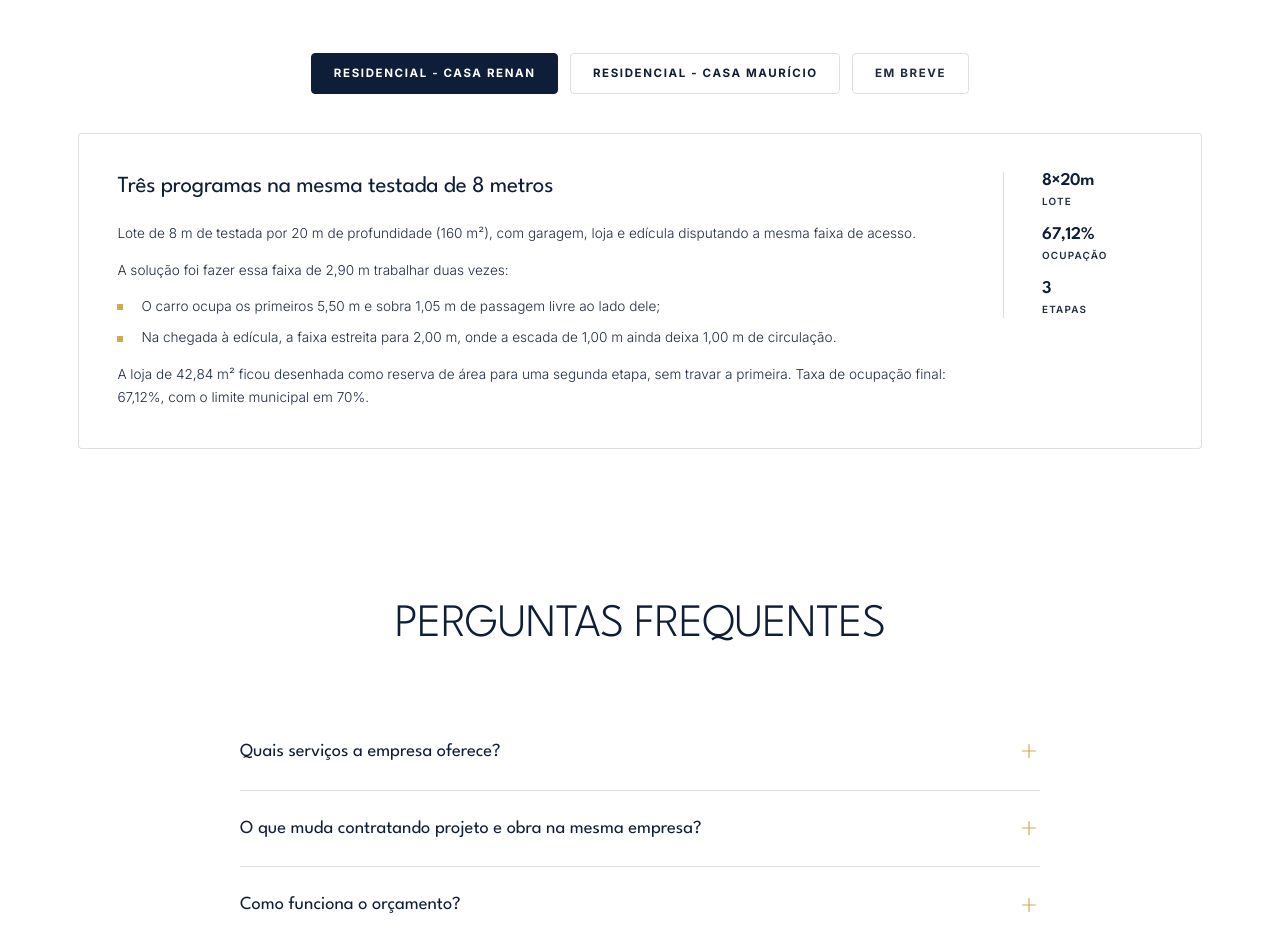
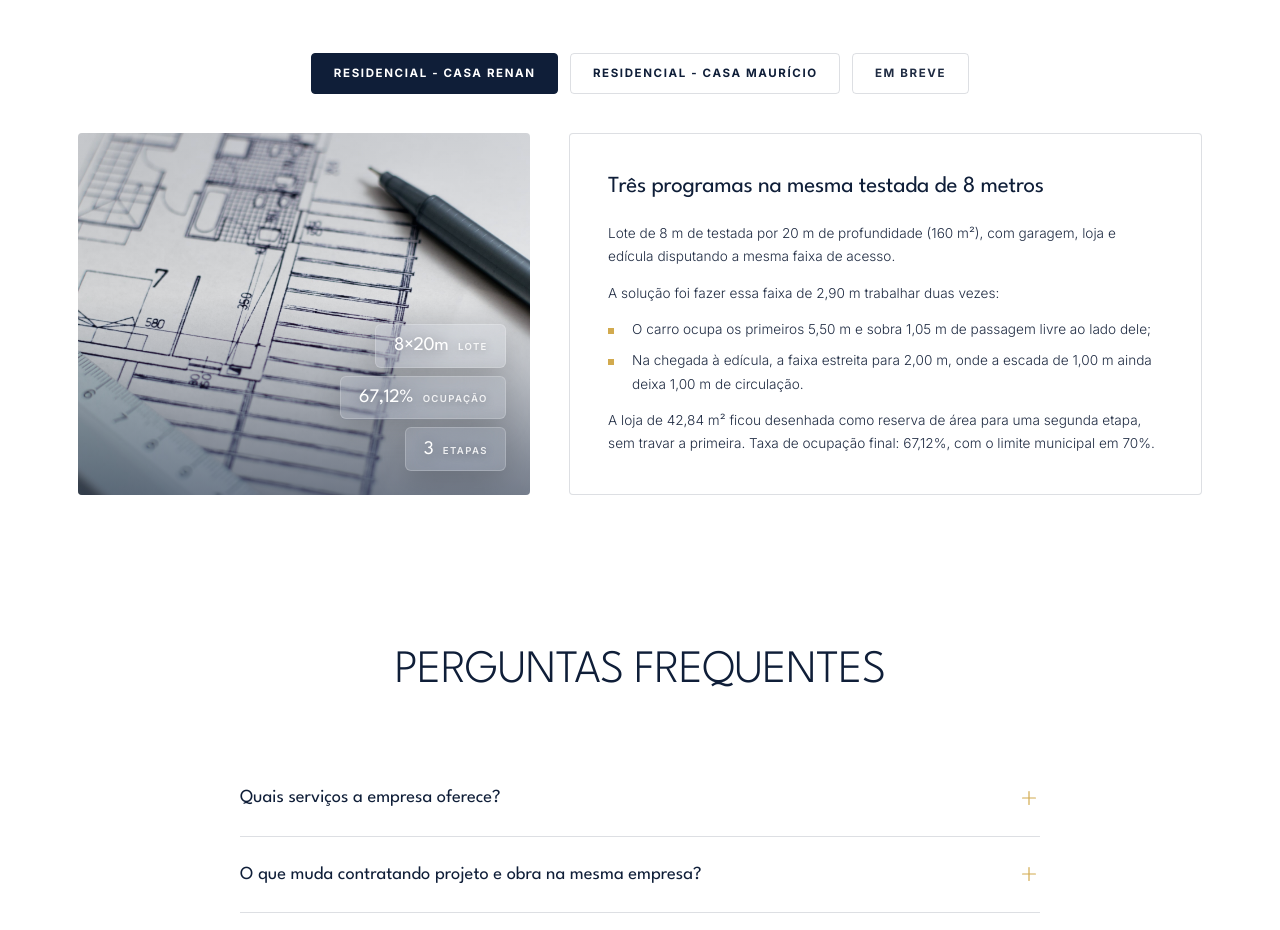
Before and after one commit to Eduarda-Nere/projeto-01, a React (Vite) app: page / in a window 1280 px wide. Shown: the part 3040-3970 px from the top of the page. Built offline with nearby package versions, Linux system fonts and the light colour scheme.

Commit message:
ajustes de design

```diff
--- a/src/components/Projects/Projects.styles.ts
+++ b/src/components/Projects/Projects.styles.ts
@@ -31,7 +31,7 @@ export const ProjectsTabs = styled(motion.div)`
     }
 `;
 
-export const ProjectsTab = styled(motion.button)<{
+export const ProjectsTab = styled(motion.button) <{
     $active: boolean;
     $disabled?: boolean;
 }>`
@@ -232,20 +232,103 @@ export const ProjectsStage = styled.div`
     width: 100%;
 `;
 
+export const ProjectsGrid = styled.div`
+    display: grid;
+    grid-template-columns: minmax(0, 1fr) minmax(0, 1.4fr);
+    gap: clamp(1.5rem, 3vw, 2.5rem);
+    align-items: stretch;
+
+    @media (max-width: 940px) {
+        grid-template-columns: 1fr;
+    }
+`;
+
+export const ProjectsVisual = styled.div`
+    position: relative;
+    border-radius: 4px;
+    overflow: hidden;
+    min-height: 100%;
+
+    @media (max-width: 940px) {
+        min-height: 420px;
+    }
+`;
+
+export const ProjectsVisualImage = styled.div`
+    position: absolute;
+    inset: 0;
+    background-size: cover;
+    background-position: center;
+    background-repeat: no-repeat;
+`;
+
+export const ProjectsVisualScrim = styled.div`
+    position: absolute;
+    inset: 0;
+    background: linear-gradient(
+        180deg,
+        rgba(15, 30, 56, 0.15) 0%,
+        rgba(15, 30, 56, 0.05) 45%,
+        rgba(15, 30, 56, 0.55) 100%
+    );
+    pointer-events: none;
+`;
+
+export const ProjectsVisualBands = styled.div`
+    position: absolute;
+    right: clamp(1rem, 2vw, 1.5rem);
+    bottom: clamp(1rem, 2vw, 1.5rem);
+    z-index: 2;
+    display: flex;
+    flex-direction: column;
+    align-items: flex-end;
+    gap: 0.5rem;
+    width: auto;
+    max-width: 70%;
+`;
+
+export const ProjectsVisualBand = styled.div`
+    display: inline-flex;
+    align-items: baseline;
+    gap: 0.6rem;
+    padding: 0.7rem 1.1rem;
+    border-radius: 6px;
+    background: rgba(255, 255, 255, 0.1);
+    border: 1px solid rgba(255, 255, 255, 0.2);
+    backdrop-filter: blur(24px) saturate(160%);
+    -webkit-backdrop-filter: blur(24px) saturate(160%);
+    box-shadow: 0 8px 32px rgba(0, 0, 0, 0.2);
+    white-space: nowrap;
+`;
+
+export const ProjectsVisualBandValue = styled.span`
+    font-family: ${({ theme }) => theme.fonts.display};
+    font-size: clamp(1.05rem, 1.5vw, 1.25rem);
+    font-weight: 400;
+    line-height: 1;
+    letter-spacing: -0.02em;
+    color: ${({ theme }) => theme.colors.paper};
+    text-shadow: 0 2px 12px rgba(0, 0, 0, 0.35);
+`;
+
+export const ProjectsVisualBandLabel = styled.span`
+    font-family: ${({ theme }) => theme.fonts.body};
+    font-size: 0.6rem;
+    font-weight: 600;
+    letter-spacing: 0.14em;
+    text-transform: uppercase;
+    color: rgba(255, 255, 255, 0.85);
+    text-shadow: 0 1px 8px rgba(0, 0, 0, 0.35);
+`;
+
 export const ProjectsCard = styled(motion.article)`
-    display: grid;
-    grid-template-columns: minmax(0, 1fr) auto;
-    gap: clamp(2rem, 4vw, 3.5rem);
+    display: flex;
+    flex-direction: column;
+    gap: 1rem;
     padding: clamp(1.75rem, 3vw, 2.5rem) clamp(1.5rem, 3vw, 2.5rem);
     border: 1px solid ${({ theme }) => theme.colors.lineOnCream};
     border-radius: 4px;
     background: ${({ theme }) => theme.colors.paper};
-    align-items: start;
-
-    @media (max-width: 940px) {
-        grid-template-columns: 1fr;
-        gap: 1.75rem;
-    }
 `;
 
 export const ProjectsCardMain = styled.div`
@@ -282,56 +365,3 @@ export const ProjectsCardParagraph = styled(SectionDescription)`
         font-weight: 600;
     }
 `;
-
-export const ProjectsCardStats = styled.div`
-    display: flex;
-    flex-direction: column;
-    gap: 1rem;
-    padding-left: clamp(1.5rem, 3vw, 2.5rem);
-    border-left: 1px solid ${({ theme }) => theme.colors.lineOnCream};
-    min-width: 160px;
-
-    @media (max-width: 940px) {
-        flex-direction: row;
-        justify-content: space-around;
-        align-items: center;
-        padding-left: 0;
-        padding-top: 1.25rem;
-        border-left: none;
-        border-top: 1px solid ${({ theme }) => theme.colors.lineOnCream};
-        min-width: 0;
-        gap: 1rem;
-    }
-`;
-
-export const ProjectsCardStat = styled.div`
-    display: flex;
-    flex-direction: column;
-    align-items: flex-start;
-    gap: 0.2rem;
-
-    @media (max-width: 940px) {
-        flex: 1;
-        align-items: center;
-        text-align: center;
-    }
-`;
-
-export const ProjectsCardStatValue = styled.span`
-    font-family: ${({ theme }) => theme.fonts.display};
-    font-size: clamp(1.1rem, 1.4vw, 1.3rem);
-    font-weight: 600;
-    line-height: 1.05;
-    letter-spacing: -0.02em;
-    color: ${({ theme }) => theme.colors.navy};
-    white-space: nowrap;
-`;
-
-export const ProjectsCardStatLabel = styled.span`
-    font-size: 0.62rem;
-    font-weight: 600;
-    letter-spacing: 0.12em;
-    text-transform: uppercase;
-    color: ${({ theme }) => theme.colors.ink70};
-    white-space: nowrap;
-`;
--- a/src/components/Projects/Projects.tsx
+++ b/src/components/Projects/Projects.tsx
@@ -19,16 +19,21 @@ import {
     ProjectsDropdownMenu,
     ProjectsDropdownOption,
     ProjectsStage,
+    ProjectsGrid,
+    ProjectsVisual,
+    ProjectsVisualImage,
+    ProjectsVisualScrim,
+    ProjectsVisualBands,
+    ProjectsVisualBand,
+    ProjectsVisualBandValue,
+    ProjectsVisualBandLabel,
     ProjectsCard,
     ProjectsCardMain,
     ProjectsCardSubtitle,
     ProjectsCardDescription,
     ProjectsCardParagraph,
-    ProjectsCardStats,
-    ProjectsCardStat,
-    ProjectsCardStatValue,
-    ProjectsCardStatLabel,
 } from './Projects.styles';
+import projetosImg from '../../assets/img/projetos.jpg';
 
 type ProjectStat = {
     value: string;
@@ -416,14 +421,37 @@ function Projects() {
                         custom={direction}
                         initial={false}
                     >
-                        <ProjectsCard
+                        <ProjectsGrid
                             key={current.id}
+                            as={motion.div}
                             custom={direction}
                             variants={panelVariants}
                             initial="enter"
                             animate="center"
                             exit="exit"
                         >
+                            <ProjectsVisual>
+                                <ProjectsVisualImage
+                                    style={{
+                                        backgroundImage: `url(${projetosImg})`,
+                                    }}
+                                />
+                                <ProjectsVisualScrim />
+                                <ProjectsVisualBands>
+                                    {current.stats.map((stat) => (
+                                        <ProjectsVisualBand key={stat.label}>
+                                            <ProjectsVisualBandValue>
+                                                {stat.value}
+                                            </ProjectsVisualBandValue>
+                                            <ProjectsVisualBandLabel>
+                                                {stat.label}
+                                            </ProjectsVisualBandLabel>
+                                        </ProjectsVisualBand>
+                                    ))}
+                                </ProjectsVisualBands>
+                            </ProjectsVisual>
+
+                            <ProjectsCard>
                                 <ProjectsCardMain>
                                     <ProjectsCardSubtitle>
                                         {current.subtitle}
@@ -431,20 +459,8 @@ function Projects() {
 
                                     <ProjectBlocks blocks={current.blocks} />
                                 </ProjectsCardMain>
-
-                            <ProjectsCardStats>
-                                {current.stats.map((stat) => (
-                                    <ProjectsCardStat key={stat.label}>
-                                        <ProjectsCardStatValue>
-                                            {stat.value}
-                                        </ProjectsCardStatValue>
-                                        <ProjectsCardStatLabel>
-                                            {stat.label}
-                                        </ProjectsCardStatLabel>
-                                    </ProjectsCardStat>
-                                ))}
-                            </ProjectsCardStats>
                             </ProjectsCard>
+                        </ProjectsGrid>
                     </AnimatePresence>
                 </ProjectsStage>
             </SectionWrap>
```
Lines whose indentation alone changed are shown as unchanged.
